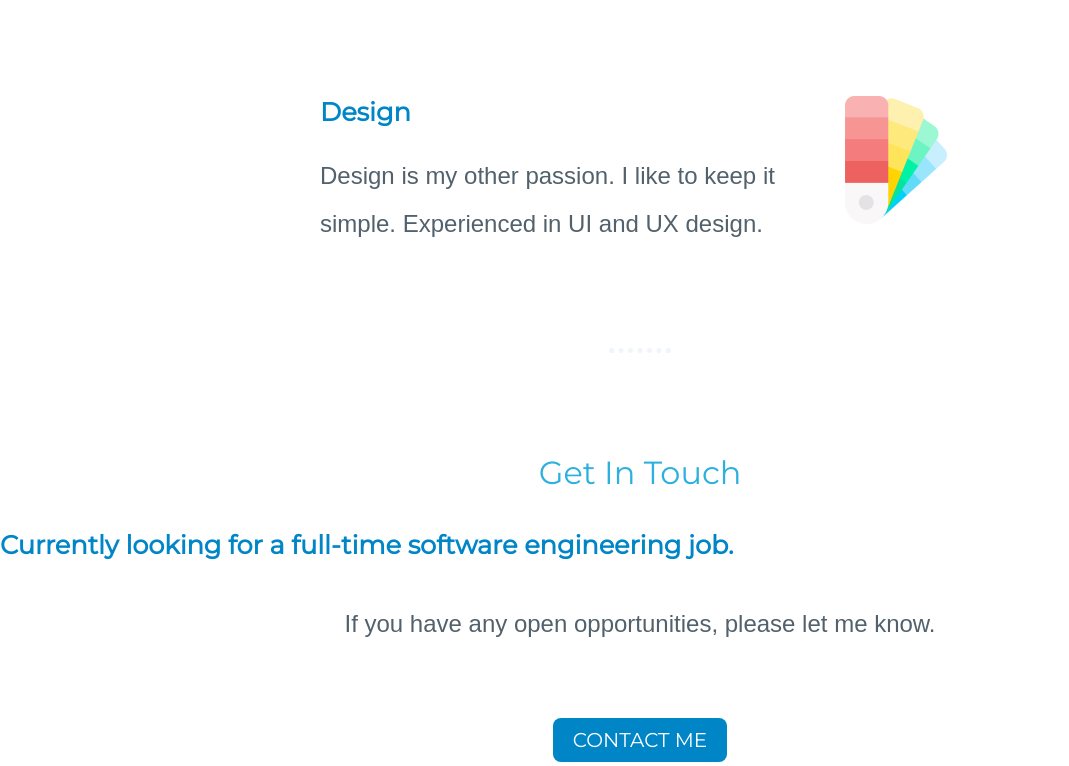
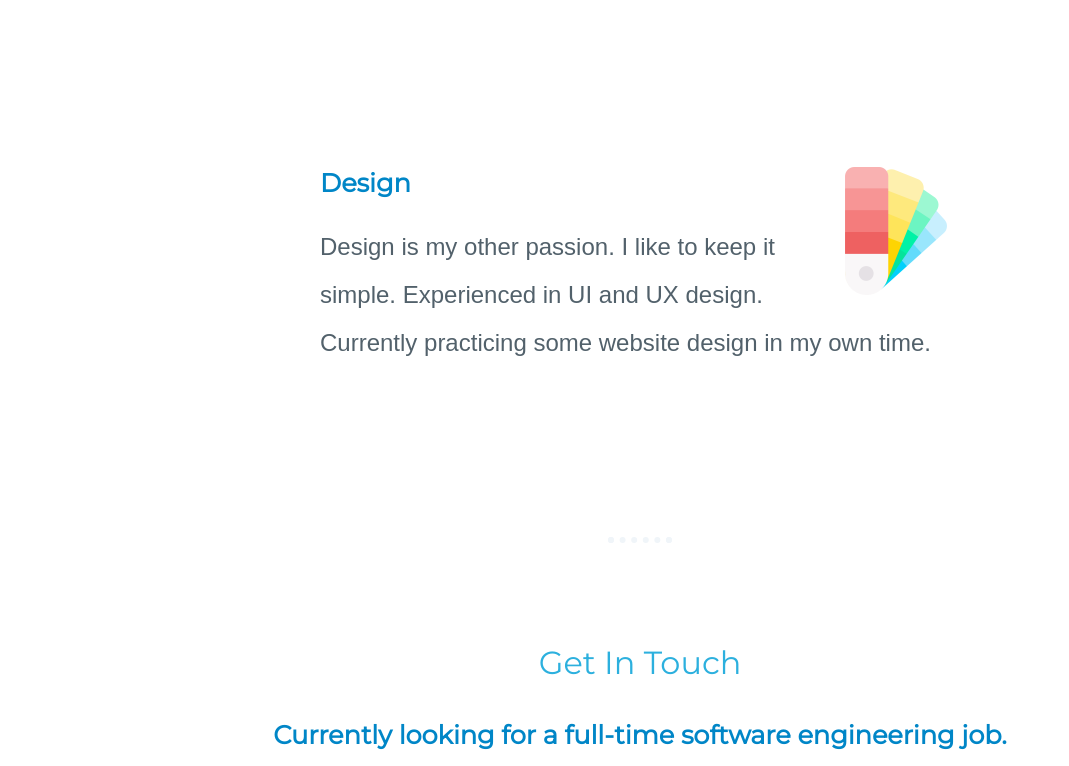
Before and after one commit to EmilyLin8073/CV, a plain HTML site: page index.html in a window 1280 px wide. Shown: the part 1614-2380 px from the top of the page, without its empty margins (0-1069 px from the left). Drawn offline with Linux system fonts and the light colour scheme; a web font is replaced by a local one.

Commit message:
Change margin on the middle div

```diff
--- a/css/styles.css
+++ b/css/styles.css
@@ -25,7 +25,6 @@ h3 {
   color: #0086C7;
   font-family: 'Montserrat', sans-serif;
   font-size: 1.6rem;
-  text-align: left;
 }
 
 p {
@@ -35,7 +34,7 @@ p {
 hr {
   border: dotted #f0f5f9;
   border-bottom: none;
-  border-width: 5px;
+  border-width: 6px;
   width: 4%;
   margin: 100px auto;
 }
@@ -52,8 +51,8 @@ a:hover{
 }
 
 .top {
+  position: relative;
   background-color: #a6e3e9;
-  position: relative;
   padding-top: 100px;
 }
 
@@ -75,14 +74,14 @@ a:hover{
   position: absolute;
   right: 600px;
   top: 30px;
-  width:5%;
+  width:4%;
 }
 
 .bottomS {
   position: absolute;
   left: 500px;
   bottom: 300px;
-  width:5%;
+  width:4%;
 }
 
 .middle {
@@ -112,7 +111,7 @@ a:hover{
 
 .skill-row {
   width: 50%;
-  margin: 50px auto 100px auto;
+  margin: 50px auto 170px auto;
   text-align: left;
 }
 
--- a/index.html
+++ b/index.html
@@ -42,7 +42,7 @@
       <div class="skill-row">
         <img class="design" src="images/design.png" alt="design-pic">
         <h3>Design</h3>
-        <p>Design is my other passion. I like to keep it simple. Experienced in UI and UX design.</p>
+        <p>Design is my other passion. I like to keep it simple. Experienced in UI and UX design. Currently practicing some website design in my own time.</p>
       </div>
     </div>
     <hr>
```
